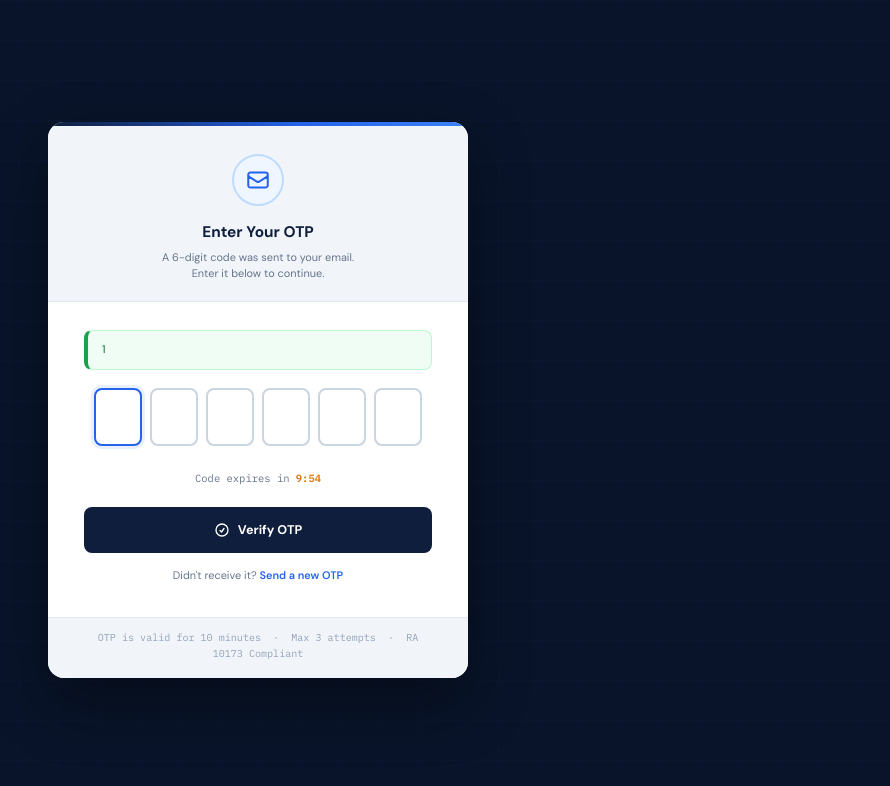
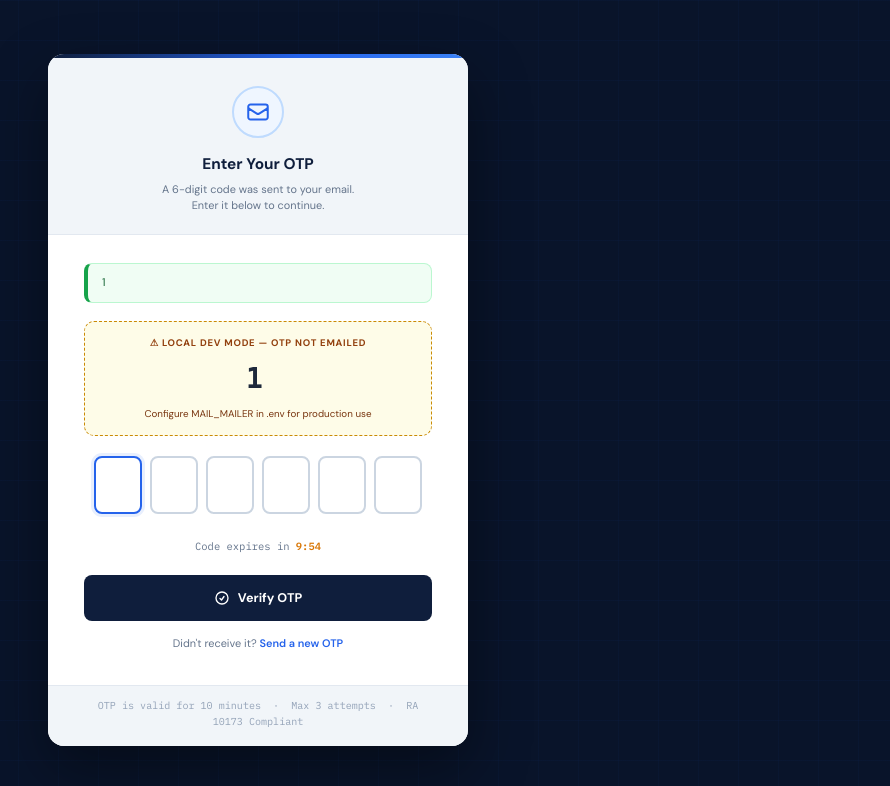
Before and after one commit to Sulmanbo/capstone, a Laravel app: template resources/views/auth/verify-otp.blade.php in a window 1280 px wide. Shown: the top 786 px of the page, without its empty margins (382-1272 px from the left). Run offline with Laravel 12, Linux system fonts and the light colour scheme; the template is opened without the code that fills it, so the values that code supplies are empty; a user stored in the database is signed in; data comes from the database, SQL or seed files in the repository.

Commit message:
Fix OTP password recovery for local dev without SMTP
When APP_ENV=local, the plain OTP is stored in the session and shown
directly on the verify-OTP screen so the forgot-password flow works
without needing SendGrid configured. Mail failures in local mode are
logged but no longer block the flow. .env.example now defaults to
MAIL_MAILER=log so new installs work immediately.

https://claude.ai/code/session_01MCSyDMx7YApfbst56KVxNy

```diff
--- a/resources/views/auth/verify-otp.blade.php
+++ b/resources/views/auth/verify-otp.blade.php
@@ -188,6 +188,20 @@
       <div class="status-msg">{{ session('status') }}</div>
     @endif
 
+    @if(session('dev_otp'))
+    <div style="background:#fefce8;border:1.5px dashed #ca8a04;border-radius:10px;padding:14px 18px;margin-bottom:20px;text-align:center;">
+      <div style="font-size:.68rem;font-weight:700;text-transform:uppercase;letter-spacing:.08em;color:#92400e;margin-bottom:6px;">
+        ⚠ LOCAL DEV MODE — OTP not emailed
+      </div>
+      <div style="font-size:2rem;font-weight:900;font-family:monospace;letter-spacing:.25em;color:#1e293b;">
+        {{ session('dev_otp') }}
+      </div>
+      <div style="font-size:.7rem;color:#78350f;margin-top:4px;">
+        Configure MAIL_MAILER in .env for production use
+      </div>
+    </div>
+    @endif
+
     <form method="POST" action="{{ route('password.verify-otp.submit') }}" id="otp-form">
       @csrf
 
```
Also changed, not shown: app/Http/Controllers/Auth/PasswordRecoveryController.php (+14 -4 lines), 1 other file.
